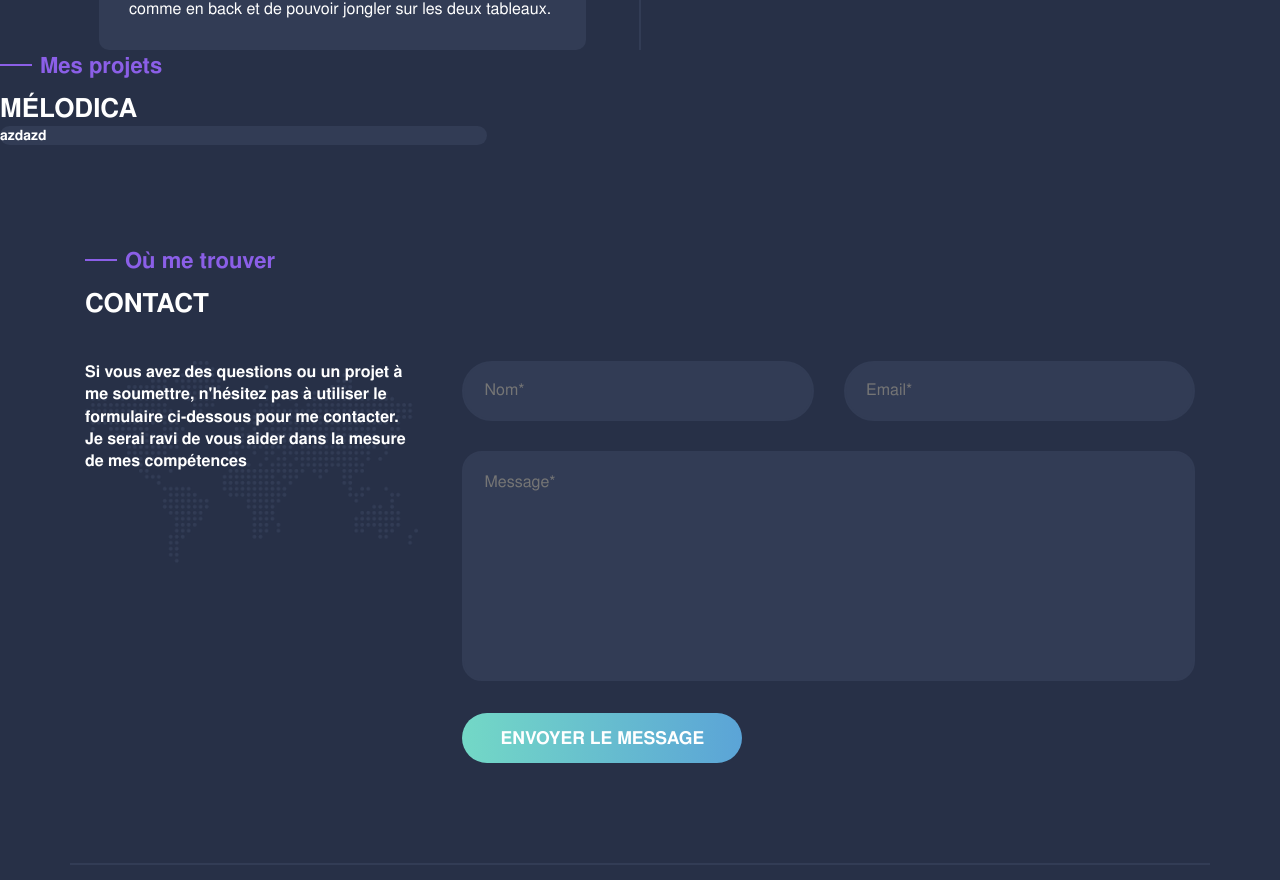
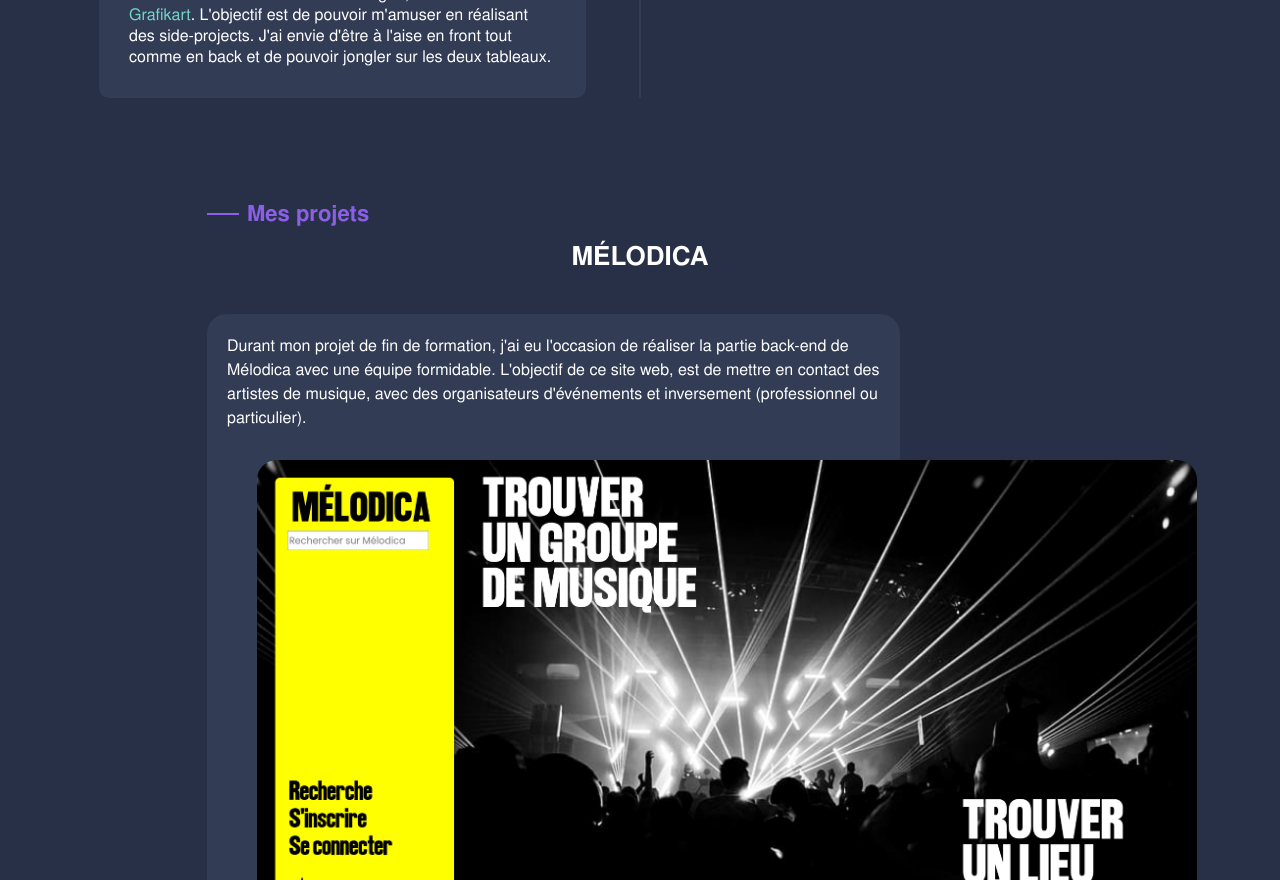
Before and after one commit to RomanBeldent/portfolio, a React (Vite) app: page / in a window 1280 px wide. Shown: the part 1920-2800 px from the top of the page. Built offline with nearby package versions, Linux system fonts and the light colour scheme.

Commit message:
melodica img added, style added

```diff
--- a/src/App/App.scss
+++ b/src/App/App.scss
@@ -166,11 +166,17 @@ h5 {
   text-transform: uppercase;
 }
 
+.content {
+  max-width: 70vw;
+  margin: 0 auto;
+  padding: 0 15px;
+}
 
 .about,
 .work,
 .contact,
 .formations,
+.projects,
 .footer {
   margin-top: 100px;
 }
--- a/src/components/FormationSection/FormationSection.jsx
+++ b/src/components/FormationSection/FormationSection.jsx
@@ -32,12 +32,12 @@ const FormationSection = () => {
                     <li className="second">
                         <div>
                             <h5>
-                                <a className="oclock" href="https://oclock.io/formations/CDA-alternance" target="_blank">O'Clock </a>- Formation Concepteur Développeur d'Applications Web - Alternance
+                                <a className="oclock" href="https://www.wildcodeschool.com/fr-fr/formations-developpement-web/formation-developpeur-web-alternance" target="_blank">WILD CODE SCHOOL </a>- Formation Concepteur Développeur d'Applications Web - Alternance
                             </h5>
 
-                            <p className="salmon date">Fin Janvier 2024 - Septembre 2025</p>
-                            <p>Formation en téléprésentiel. Les technologies que je vais acquérir durant cette formation sont : <span className="strong"><br />React en TypeScript, Node.js, Express.js, Nest.js, MongoDB, NoSQL et Docker.</span>
-                                <br /> <span className="underline">Rythme</span>: 2 semaines en entreprise, 1 semaine d’école. <br />
+                            <p className="salmon date">Disponible immédiatement</p>
+                            <p>Formation en téléprésentiel. Dans les grandeslignes, les technologies qui seront abordées sont : <span className="strong"><br />React en TypeScript, React Native, Node.js, Express.js, Next.js, GraphQL, MongoDB, NoSQL et Docker.</span>
+                                <br /> <span className="underline">Rythme</span>: 3 semaines en entreprise, 1 semaine d’école. <br />
                                 <span className="underline">Durée</span >: 15 mois d’alternance + 3 mois 100% en entreprise. <br />
                                 Cette formation certifie le Titre Professionnel Développeur Web et Web Mobile niveau 6 (équivalent à un diplôme bac+4).</p>
 
--- a/src/components/Header/Header.scss
+++ b/src/components/Header/Header.scss
@@ -1,8 +1,3 @@
-.content {
-    max-width: 1140px;
-    margin: 0 auto;
-    padding: 0 15px;
-}
 
 .content .intro {
     padding-top: 8%;
@@ -21,7 +16,7 @@
 
 .intro h2 {
     color: #8B5FE7;
-    font-size: 1.6em;
+    font-size: 2.5em;
     font-family: "nimbus-bold-c";
 }
 
--- a/src/components/ProjectSection/ProjectSection.jsx
+++ b/src/components/ProjectSection/ProjectSection.jsx
@@ -1,10 +1,13 @@
 import React from "react";
 import "./ProjectSection.scss";
+import melodica from "../../assets/img/melodica.png"
 
 const ProjectSection = () => {
     return (
-        <section id="projects">
-            <div className="line-display">
+        <section id="projects" className="projects">
+            <div className="content">
+                <div className="formations-titles">
+                    <div className="line-display">
                         <div className="line"> </div>
                         <h4>
                             Mes projets
@@ -13,9 +16,21 @@ const ProjectSection = () => {
                     <h3>
                         Mélodica
                     </h3>
-                    <div className="projects">
-                        azdazd
-                    </div>
+                </div>
+                <div className="project-solo">
+                    <p>
+                        Durant mon projet de fin de formation, j'ai eu l'occasion de réaliser la partie back-end de Mélodica avec une équipe formidable. L'objectif de ce site web, est de mettre en contact des artistes de musique, avec des organisateurs d'événements et inversement (professionnel ou particulier).
+                        <img style=
+                            {{
+                                width: 1000,
+                                padding: 30,
+                                borderRadius: 50
+                            }}
+                            src={melodica}
+                            alt="melodica-img" />
+                    </p>
+                </div>
+            </div>
         </section>
     );
 };
--- a/src/components/ProjectSection/ProjectSection.scss
+++ b/src/components/ProjectSection/ProjectSection.scss
@@ -1,13 +1,20 @@
-.projects {
-    position: relative;
-    width: 487px;
-    border-radius: 10px;
-    background-color: #323C55;
-    font-size: 14px;
-    font-weight: normal;
-    font-style: normal;
-    font-stretch: normal;
-    line-height: normal;
-    letter-spacing: normal;
-    text-align: left;
+// Breakpoint Desktop
+@media(min-width: 1150px) {
+
+    .projects {
+        display: flex;
+        flex-direction: column;
+        align-items: center;
+    }
+
+    .project-solo {
+        width: 80%;
+        border-radius: 20px;
+        background-color: #323C55;
+        padding: 20px;
+        line-height: 1.5rem;
+        font-family: "nimbus-regular";
+        font-size: 16px;
+        margin-top: 40px;
+    }
 }
```
Also changed, not shown: src/assets/img/melodica.png (added).
